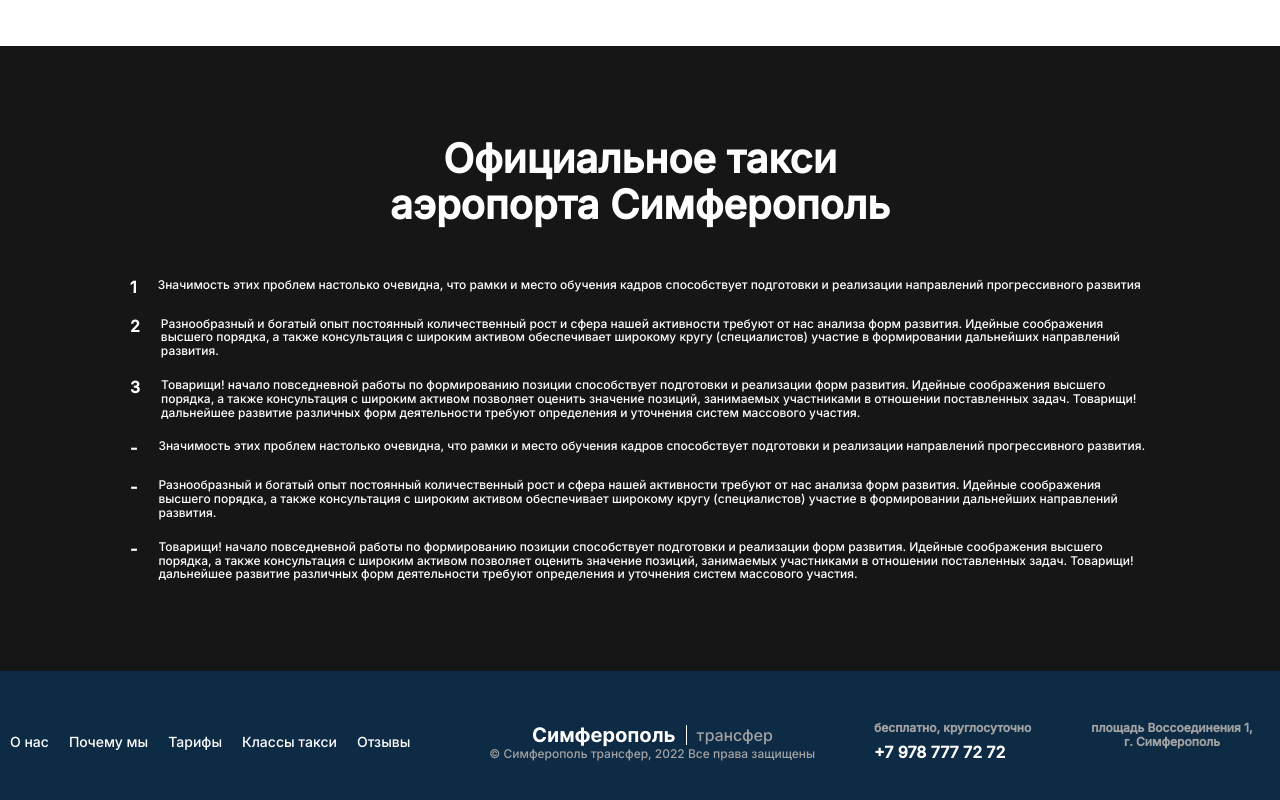
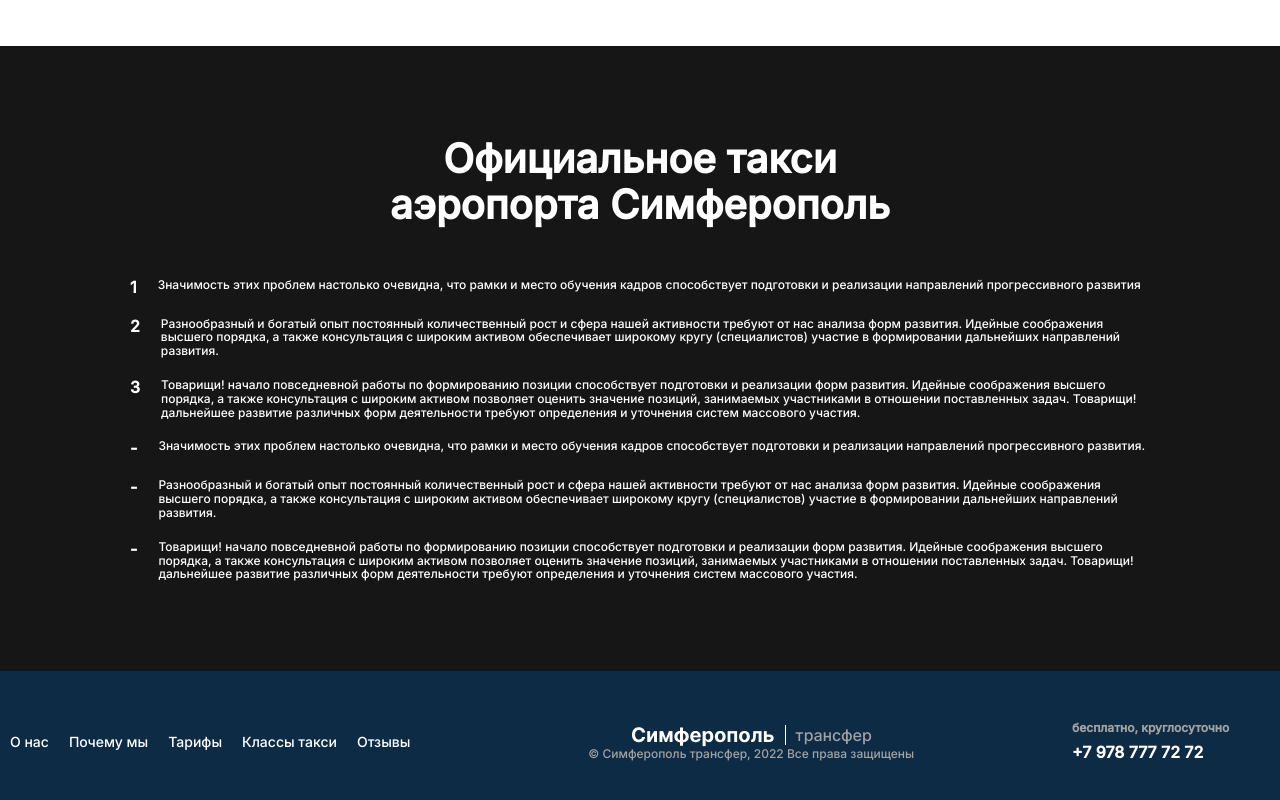
Before and after one commit to Nvard20/taxi-project, a plain HTML site: page index.html in a window 1280 px wide. Shown: the part 4782-5582 px from the top of the page. Drawn offline with nearby package versions, Linux system fonts and the light colour scheme.

Commit message:
Update index.html

```diff
--- a/index.html
+++ b/index.html
@@ -799,13 +799,7 @@
                     <p>бесплатно, круглосуточно</p>
                     <a href="tel:79787777272">+7 978 777 72 72</a>
                 </div>
-                <div class="inft">
-                    <!-- <p>площадь Воссоединения,
-                        1
-                        г. Симферополь
-                    </p> -->
-                    <div class="footer__addr" itemscope="" itemtype="http://schema.org/Organization"><div itemprop="address" itemscope="" itemtype="http://schema.org/PostalAddress"><span itemprop="streetAddress">площадь Воссоединения 1,</span><br><span itemprop="addressLocality">г. Симферополь</span></div></div>
-                </div>
+
             </div>
         </div>
     </footer>
```
